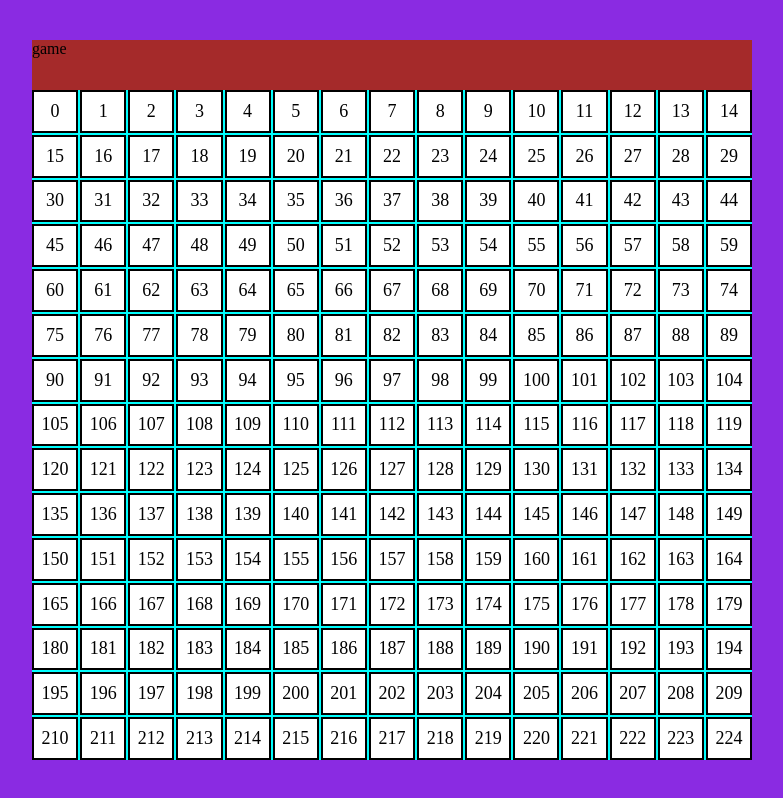
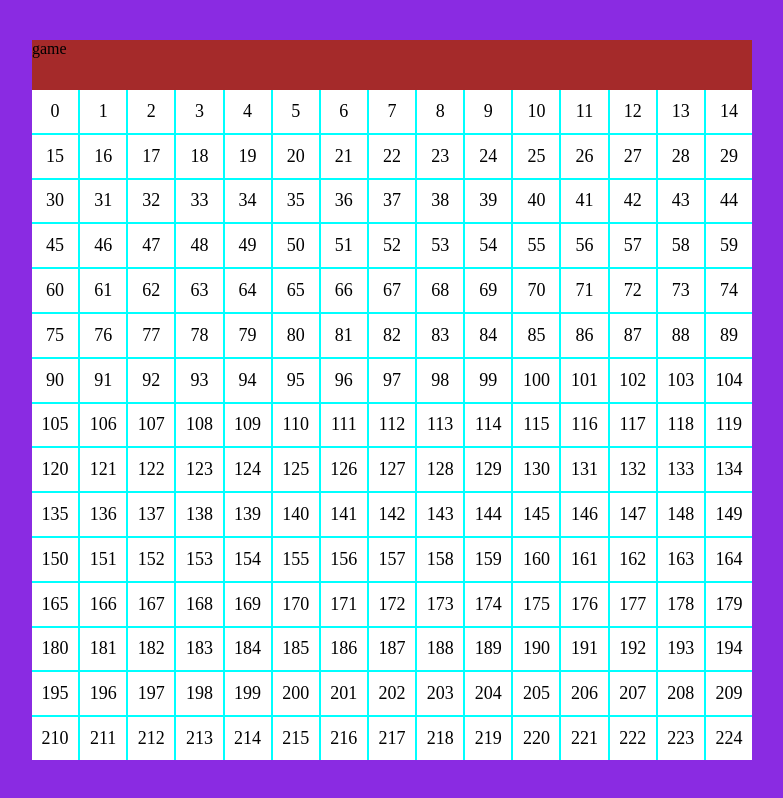
Before and after one commit to moiseev-konst/racing_maze, a React (Create React App) app: page / in a window 1280 px wide. Shown: the whole page, without its empty margins (248-1031 px from the left). Built offline with nearby package versions, Linux system fonts and the light colour scheme.

Commit message:
add createMaze

```diff
--- a/src/App.js
+++ b/src/App.js
@@ -1,16 +1,21 @@
 import "./App.css";
-import Maze from "./components/maze/maze";
+//import Maze from "./components/maze/maze";
 //import "./components/maze/maze.css";
 import Game from "./components/game/game";
 import "./components/game/game.css";
+import { useState } from "react";
+import { createMaze } from "./components/Util/createMaze.js";
 
 function App() {
+  const [size, setSize] = useState({ row: 15, column: 15 });
+  const [maze, setMaze] = useState(createMaze(size));
+  //setSize({ row: 15, column: 15 });
+  // setMaze();
+  //console.log(size);
+  //console.log(maze);
   return (
     <div className="App">
-      <Game>
-        game
-        <Maze/>
-      </Game>
+      <Game maze={maze}></Game>
 
     </div>
   );
--- a/src/components/Cell/cell.css
+++ b/src/components/Cell/cell.css
@@ -4,7 +4,6 @@
     justify-content: center;
     align-items: center;
     background-color: white;
-    border: 2px solid black;
     color: black;
     font-size: large;
 
--- /dev/null
+++ b/src/components/Util/createMaze.js
@@ -0,0 +1,19 @@
+export function createMaze(size) {
+  let row = size.row;
+  let column = size.column;
+  let maze = [];
+  for (let i = 0; i < row * column; i++) {
+    maze.push({
+      id: i.toString(),
+      borderLeft: null,
+      borderTop: null,
+      borderBottom: null,
+      borderRight: null,
+      mouse: null,
+      blackHole: null,
+      whiteHole: null,
+    });
+
+  }
+  return maze;
+}
--- a/src/components/game/game.js
+++ b/src/components/game/game.js
@@ -2,10 +2,11 @@ import Maze from "../maze/maze.js";
 import "../maze/maze.css";
 
 export default function Game(props) {
+  //console.log(props.maze);
   return (
     <div className="game">
       game
-      <Maze></Maze>
+      <Maze maze={props.maze}></Maze>
     </div>
   );
 }
--- a/src/components/maze/maze.js
+++ b/src/components/maze/maze.js
@@ -2,17 +2,16 @@ import Cell from "../Cell/cell";
 import "../Cell/cell.css";
 
 export default function Maze(props) {
-  const arrCell = () => {
-    let cells=[]
-    for (let i = 0; i < 225; i++) {
-            cells.push(<Cell id={i.toString()}/>)
-    }
-return cells
+  console.log(props.maze);
+
+  const arrCell = (maze) => {
+    return maze.map((cell) => <Cell id={cell.id} key={cell.id} />);
+    // let cells=[]
+    //for (let i = 0; i < 225; i++) {
+    //      cells.push(<Cell id={i.toString()}/>)
   };
-  return (
-    <div className="maze">
-      {arrCell()}
 
-    </div>
-  );
+  //return cells
+
+  return <div className="maze">{arrCell(props.maze)}</div>;
 }
--- a/src/index.js
+++ b/src/index.js
@@ -1,8 +1,8 @@
 import React from 'react';
 import ReactDOM from 'react-dom/client';
 import './index.css';
-import App from './App';
-import reportWebVitals from './reportWebVitals';
+import App from './App.js';
+
 
 
 
@@ -12,8 +12,3 @@ root.render(
     <App/>
   </React.StrictMode>
 );
-
-// If you want to start measuring performance in your app, pass a function
-// to log results (for example: reportWebVitals(console.log))
-// or send to an analytics endpoint. Learn more: https://bit.ly/CRA-vitals
-reportWebVitals();
```
Also changed, not shown: src/components/Util/parser.js (added, +9 -0 lines).
